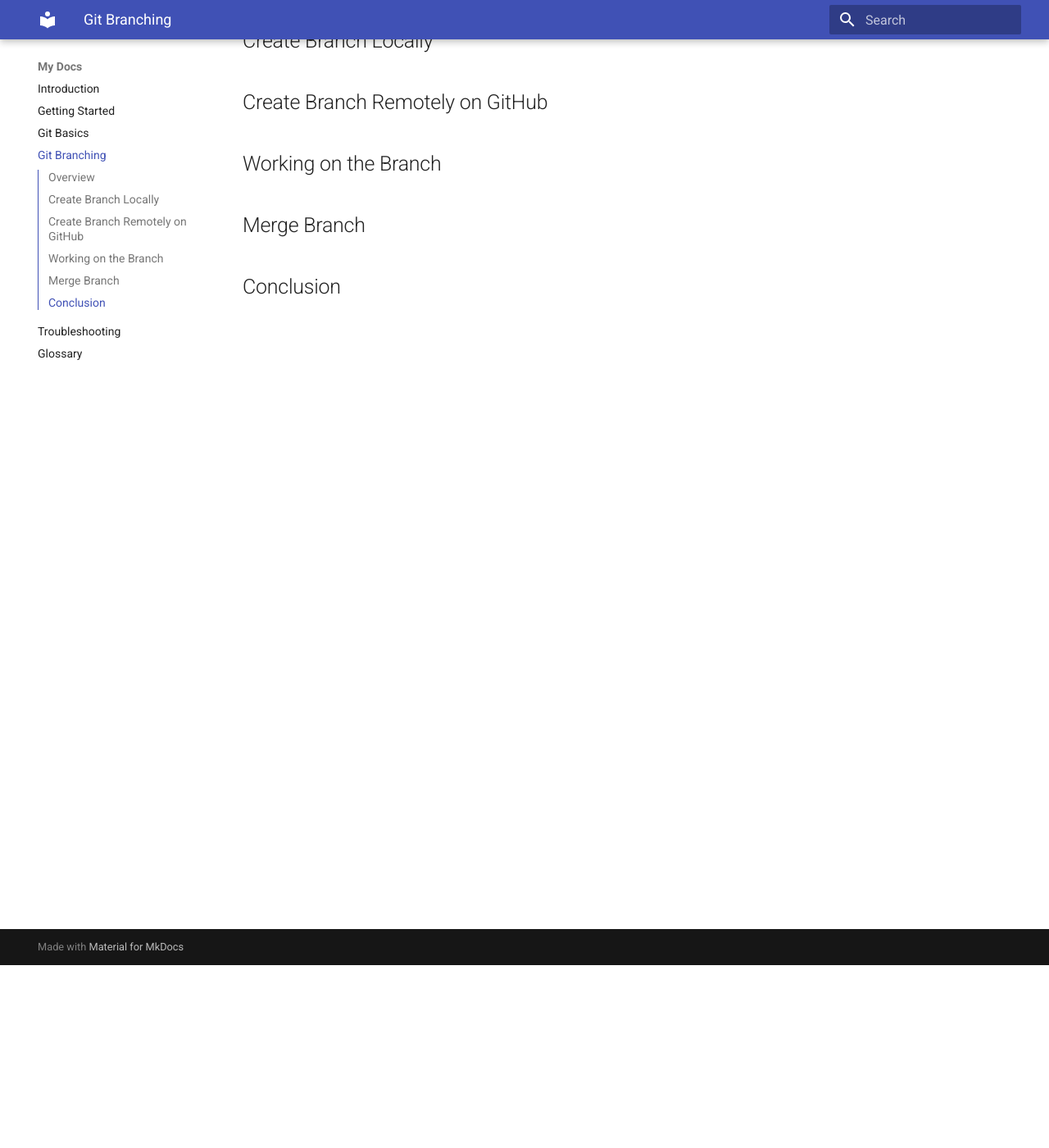
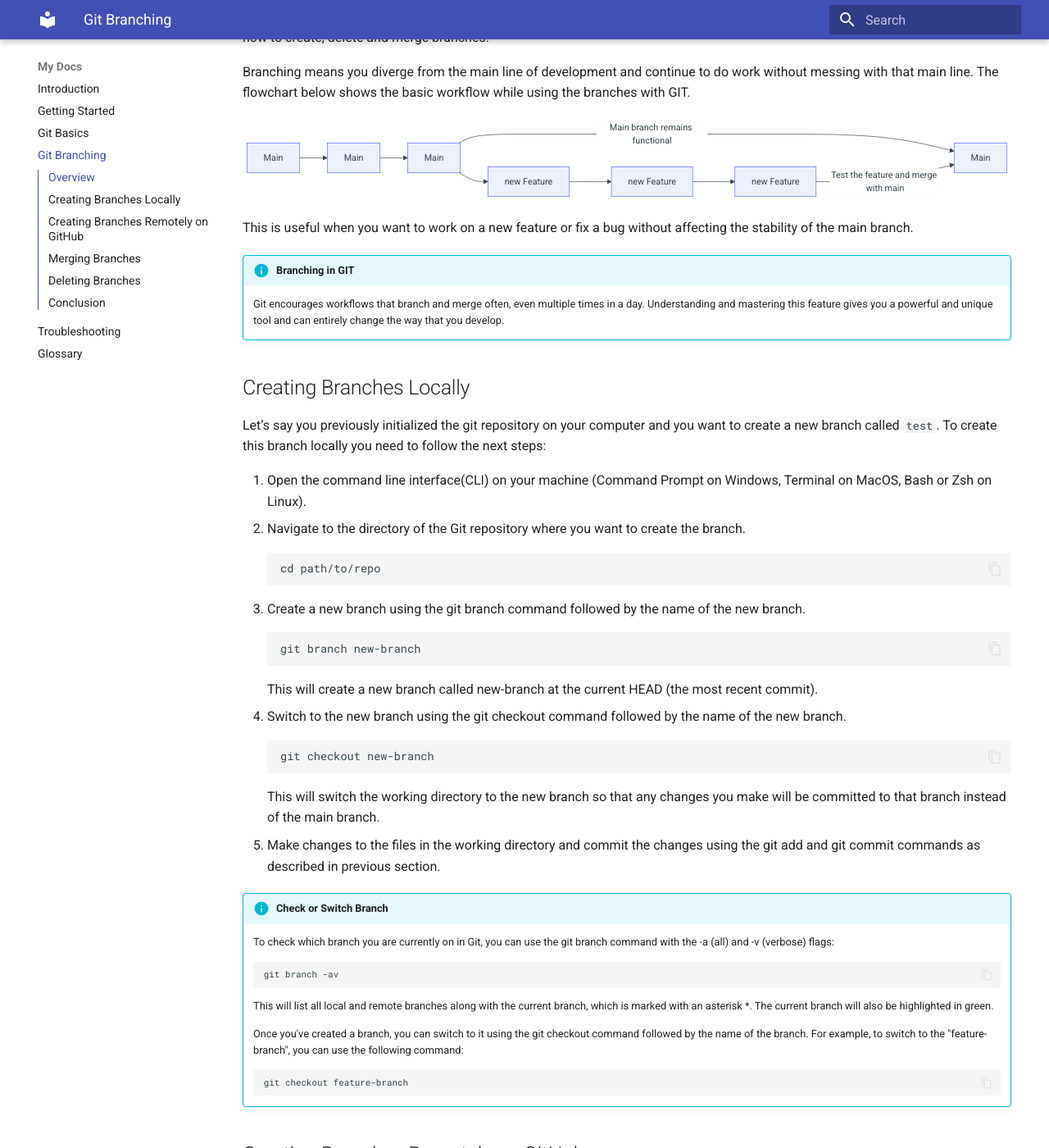
Before and after one commit to npaik/Comm-Docs-Project-Alx-Tony, an MkDocs documentation site: the page built from docs/task3.md, in a window 1280 px wide and 1400 px high, scrolled down 223 px. Shown: the whole window at 82% size. Built offline with MkDocs 1.6.1 and Material for MkDocs 9.7.7, drawn with Linux system fonts in a browser that asks for light colours; some of the changed text lies outside the part shown.

Commit message:
git branching section - draft

````diff
--- a/docs/task3.md
+++ b/docs/task3.md
@@ -1,12 +1,109 @@
 # Git Branching
+
 ## Overview
 
-## Create Branch Locally
+This section will guide you on how to use the git branch command and will explain overall Git branching model. You will also see how to create, delete and merge branches.
 
-## Create Branch Remotely on GitHub
+Branching means you diverge from the main line of development and continue to do work without messing with that main line. The flowchart below shows the basic workflow while using the branches with GIT.
+``` mermaid
+graph LR
+    A[Main] --> B[Main]
+    B --> C[Main]
+    C --> |Main branch remains functional| D[Main]
+    C --> E[new Feature]
+    E --> F[new Feature]
+    F --> G[new Feature]
+    G --> |Test the feature and merge with main| D
+```
+ This is useful when you want to work on a new feature or fix a bug without affecting the stability of the main branch.
 
-## Working on the Branch
+!!! info "Branching in GIT"
+    Git encourages workflows that branch and merge often, even multiple times in a day. Understanding and mastering this feature gives you a powerful and unique tool and can entirely change the way that you develop.
 
-## Merge Branch
+## Creating Branches Locally
+
+Let’s say you previously initialized the git repository on your computer and you want to create a new branch called ```test```.
+To create this branch locally you need to follow the next steps:
+
+1. Open the command line interface(CLI) on your machine (Command Prompt on Windows, Terminal on MacOS, Bash or Zsh on Linux).
+2. Navigate to the directory of the Git repository where you want to create the branch.
+  ```
+  cd path/to/repo
+  ```
+3. Create a new branch using the git branch command followed by the name of the new branch.
+ ```
+ git branch new-branch
+ ```
+This will create a new branch called new-branch at the current HEAD (the most recent commit).
+4. Switch to the new branch using the git checkout command followed by the name of the new branch.
+ ```
+ git checkout new-branch
+ ```
+ This will switch the working directory to the new branch so that any changes you make will be committed to that branch instead of the main branch.
+5. Make changes to the files in the working directory and commit the changes using the git add and git commit commands as described in previous section.
+!!! info "Check or Switch Branch"
+    To check which branch you are currently on in Git, you can use the git branch command with the -a (all) and -v (verbose) flags:
+    ```
+    git branch -av
+    ```
+    This will list all local and remote branches along with the current branch, which is marked with an asterisk *. The current branch will also be highlighted in green.
+
+    Once you've created a branch, you can switch to it using the git checkout command followed by the name of the branch. For example, to switch to the "feature-branch", you can use the following command:
+    ```
+    git checkout feature-branch
+    ```
+
+## Creating Branches Remotely on GitHub
+
+ At this point you shoud already have a GitHub account with a new remote repository created.
+!!! info "Remote Repository"
+    A remote repository is not necessarily a copy of a local repository, it is rather a separate repository that can be accessed by multiple users and machines. But typically local repository linked to a remote repository.
+
+ You can create a new remote branch in GitHub using the command line. To do so, follow the next steps:
+
+1. Clone the repository to your local machine using the git clone command.
+ ```
+ git clone https://github.com/your-username/your-repository.git
+ ```
+2. Navigate to the cloned repository using the cd command.
+ ```
+ cd your-repository
+ ```
+3. Create a new branch and switch to that branch by using the git command followed by the name of the new branch.
+ ```
+ git checkout -b new-branch-name
+ ```
+4. Make changes to the files in the working directory and commit the changes using the git add and git commit commands as describes in the previous section Git Basics.
+5. Push the new branch to GitHub using the git push command with the --set-upstream flag to link the local and remote branches.
+ ```
+ git push --set-upstream origin new-branch
+ ```
+This will push the new branch to GitHub and create a new remote branch with the same name.
+
+## Merging Branches
+To merge changes from one branch to another, you can use the git merge command. For example, to merge changes from "feature-branch" into "main" branch, you can use the following command:
+ ```
+ git checkout main
+ git merge feature-branch
+ ```
+!!! warning
+    Merging branches can cause conflicts if changes were made to the same lines of code on both branches. Make sure to review and resolve any conflicts that arise during a merge.
+
+## Deleting Branches
+To delete a branch after you're done with it, you can use the git branch -d command followed by the name of the branch. For example, to delete the "feature-branch", you can use the following command:
+ ```
+ git branch -d feature-branch
+ ```
+!!! warning
+    Only delete branches that are no longer needed, as deleting a branch will delete all of the commits and changes made on that branch.
 
 ## Conclusion
+
+By the end of this section, you will have successfully learned the following:
+
+- [x] How the GIT branching model works
+- [x] How to create a new branch in local and remote repository
+- [x] How to switch and check the current branch
+- [x] How to merge and delete the branch in GIT
+
+Great job 🤗. You can go ahead and find the solutions to the most common issues that you might encounter while working with GIT:
--- a/mkdocs.yml
+++ b/mkdocs.yml
@@ -8,13 +8,35 @@
     - content.tabs.link
 
 markdown_extensions:
+
   - pymdownx.highlight:
       anchor_linenums: true
       line_spans: __span
       pygments_lang_class: true
+
   - pymdownx.inlinehilite
+
   - pymdownx.snippets
+
+  - admonition
+
+  - pymdownx.details
+
+  - attr_list
+
+  - md_in_html
+
   - pymdownx.superfences
-  - admonition
-  - pymdownx.details
-  - pymdownx.superfences
+
+  - def_list
+
+  - pymdownx.tasklist:
+      custom_checkbox: true
+
+
+
+  - pymdownx.superfences:
+      custom_fences:
+        - name: mermaid
+          class: mermaid
+          format: !!python/name:pymdownx.superfences.fence_code_format
````
